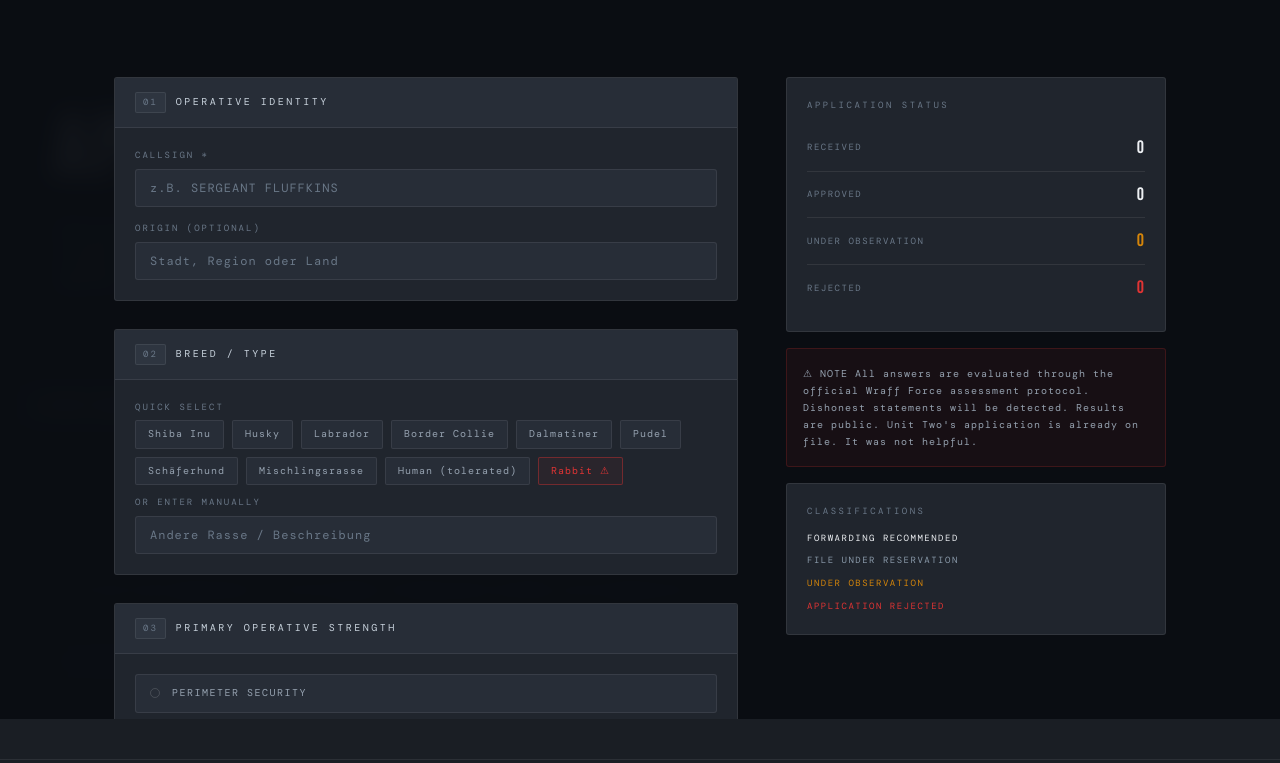
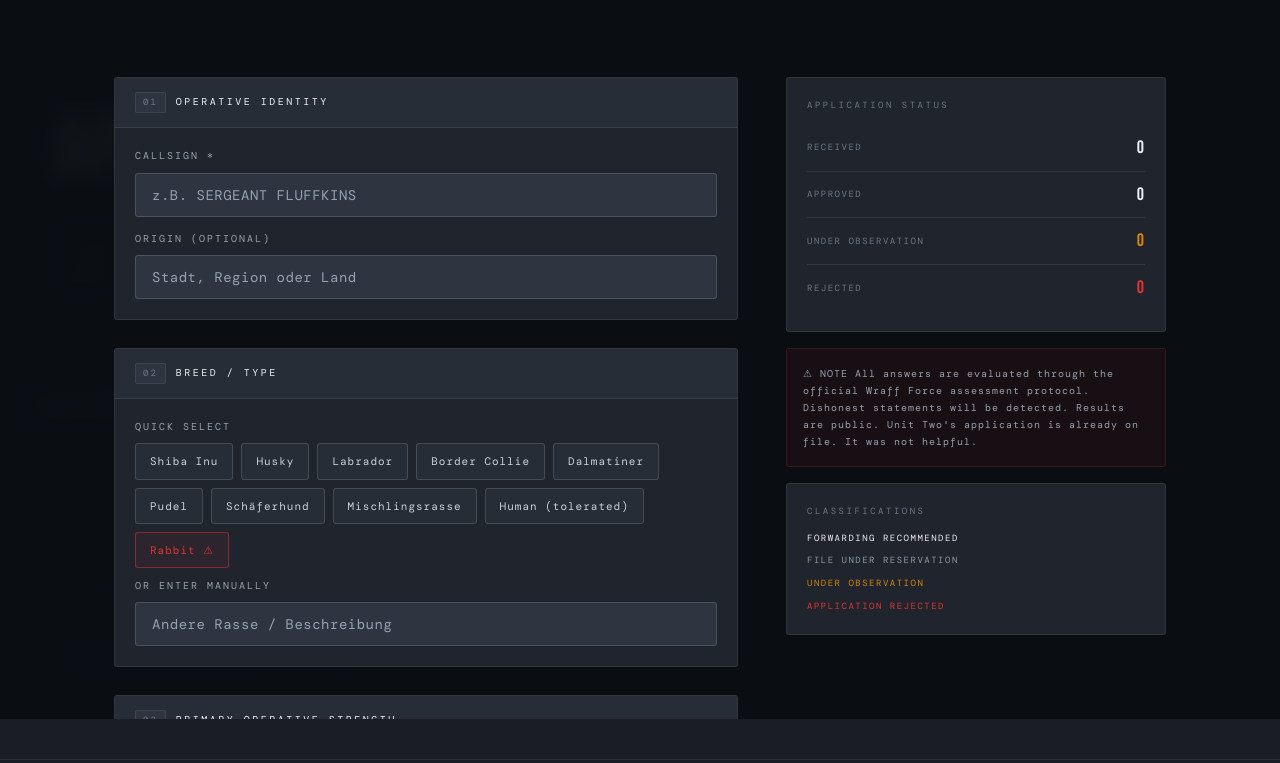
Before and after one commit to Pup-Treatz/dossier, a plain HTML site: page apply.html in a window 1280 px wide. Both pictures are taken after a click on the button "APPLY NOW →". Shown: the part 81-844 px from the top of the page. Drawn offline with nearby package versions, Linux system fonts and the light colour scheme; no server answers.

Commit message:
Add files via upload

```diff
--- a/apply.html
+++ b/apply.html
@@ -44,37 +44,37 @@
     }
     .form-block__title {
       font-family: var(--font-mono); font-size: 10px; letter-spacing: 2.5px;
-      text-transform: uppercase; color: var(--text-1);
+      text-transform: uppercase; color: var(--text-0);
     }
     .form-block__body { padding: 20px; display: flex; flex-direction: column; gap: 14px; }
 
     .wf-label {
-      font-family: var(--font-mono); font-size: 9px; letter-spacing: 2px;
-      text-transform: uppercase; color: var(--text-3); margin-bottom: 6px; display: block;
+      font-family: var(--font-mono); font-size: 10px; letter-spacing: 2px;
+      text-transform: uppercase; color: var(--text-2); margin-bottom: 8px; display: block;
     }
     .wf-input {
-      width: 100%; background: var(--bg-2); border: 1px solid var(--border);
-      border-radius: var(--radius); padding: 10px 14px;
-      font-family: var(--font-mono); font-size: 12px; letter-spacing: 1px;
+      width: 100%; background: var(--bg-3); border: 1px solid var(--border-md);
+      border-radius: var(--radius); padding: 12px 16px;
+      font-family: var(--font-mono); font-size: 14px; letter-spacing: 0.5px;
       color: var(--text-0); outline: none; transition: border-color 0.15s;
     }
-    .wf-input:focus { border-color: var(--border-hi); }
-    .wf-input::placeholder { color: var(--text-3); }
-    textarea.wf-input { resize: vertical; min-height: 80px; line-height: 1.6; }
+    .wf-input:focus { border-color: var(--silver-dim); background: var(--bg-4, #2A3040); }
+    .wf-input::placeholder { color: var(--text-2); }
+    textarea.wf-input { resize: vertical; min-height: 90px; line-height: 1.7; }
 
     /* Breed chips */
     .breed-chips { display: flex; flex-wrap: wrap; gap: 8px; margin-bottom: 10px; }
     .breed-chip {
-      font-family: var(--font-mono); font-size: 10px; letter-spacing: 1px;
-      padding: 5px 12px; border-radius: 2px;
-      border: 1px solid var(--border); background: var(--bg-2);
-      color: var(--text-2); cursor: pointer; transition: all 0.15s;
+      font-family: var(--font-mono); font-size: 11px; letter-spacing: 1px;
+      padding: 8px 14px; border-radius: var(--radius);
+      border: 1px solid var(--border-md); background: var(--bg-2);
+      color: var(--text-1); cursor: pointer; transition: all 0.15s;
       user-select: none;
     }
-    .breed-chip:hover { border-color: var(--border-md); color: var(--text-0); }
+    .breed-chip:hover { border-color: var(--silver-dim); color: var(--text-0); background: var(--bg-3); }
     .breed-chip.selected { border-color: var(--silver-dim); background: var(--bg-3); color: var(--text-0); }
-    .breed-chip.rejected { border-color: rgba(224,52,52,0.4); color: var(--red); background: rgba(224,52,52,0.05); }
-    .breed-chip.rejected.selected { border-color: var(--red); background: rgba(224,52,52,0.12); }
+    .breed-chip.rejected { border-color: rgba(224,52,52,0.5); color: var(--red); background: rgba(224,52,52,0.06); }
+    .breed-chip.rejected.selected { border-color: var(--red); background: rgba(224,52,52,0.15); }
 
     /* Strength options */
     .strength-options { display: flex; flex-direction: column; gap: 8px; }
@@ -92,7 +92,7 @@
       border: 1px solid var(--border-md); flex-shrink: 0; transition: all 0.15s;
     }
     .strength-opt.selected .strength-dot { background: var(--silver-dim); border-color: var(--silver-dim); }
-    .strength-opt__label { font-family: var(--font-mono); font-size: 10px; letter-spacing: 1.5px; text-transform: uppercase; color: var(--text-2); }
+    .strength-opt__label { font-family: var(--font-mono); font-size: 11px; letter-spacing: 1.5px; text-transform: uppercase; color: var(--text-1); }
     .strength-opt.selected .strength-opt__label { color: var(--text-0); }
 
     /* Lore questions */
@@ -101,12 +101,12 @@
     .lore-options { display: flex; flex-direction: column; gap: 6px; }
     .lore-opt {
       display: flex; align-items: center; gap: 10px;
-      padding: 8px 12px; border-radius: var(--radius);
-      border: 1px solid var(--border); background: var(--bg-2);
+      padding: 10px 14px; border-radius: var(--radius);
+      border: 1px solid var(--border-md); background: var(--bg-2);
       cursor: pointer; transition: all 0.15s; font-family: var(--font-mono);
-      font-size: 10px; letter-spacing: 1px; color: var(--text-2);
+      font-size: 11px; letter-spacing: 1px; color: var(--text-1);
     }
-    .lore-opt:hover { border-color: var(--border-md); color: var(--text-1); }
+    .lore-opt:hover { border-color: var(--silver-dim); color: var(--text-0); background: var(--bg-3); }
     .lore-opt.selected { border-color: var(--silver-dim); color: var(--text-0); background: var(--bg-3); }
     .lore-opt input { display: none; }
     .lore-bullet { width: 8px; height: 8px; border-radius: 1px; border: 1px solid var(--border-md); flex-shrink: 0; transition: all 0.15s; }
```
